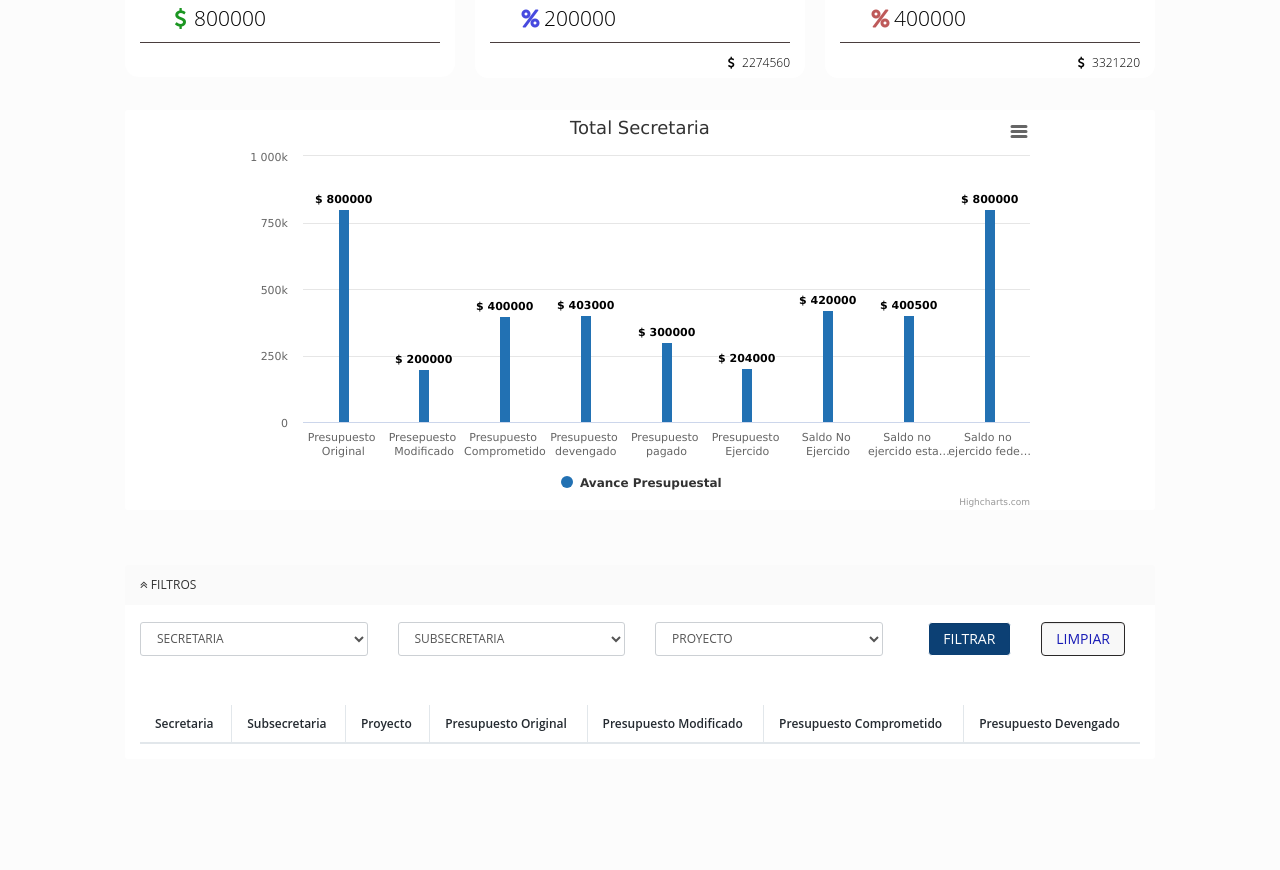
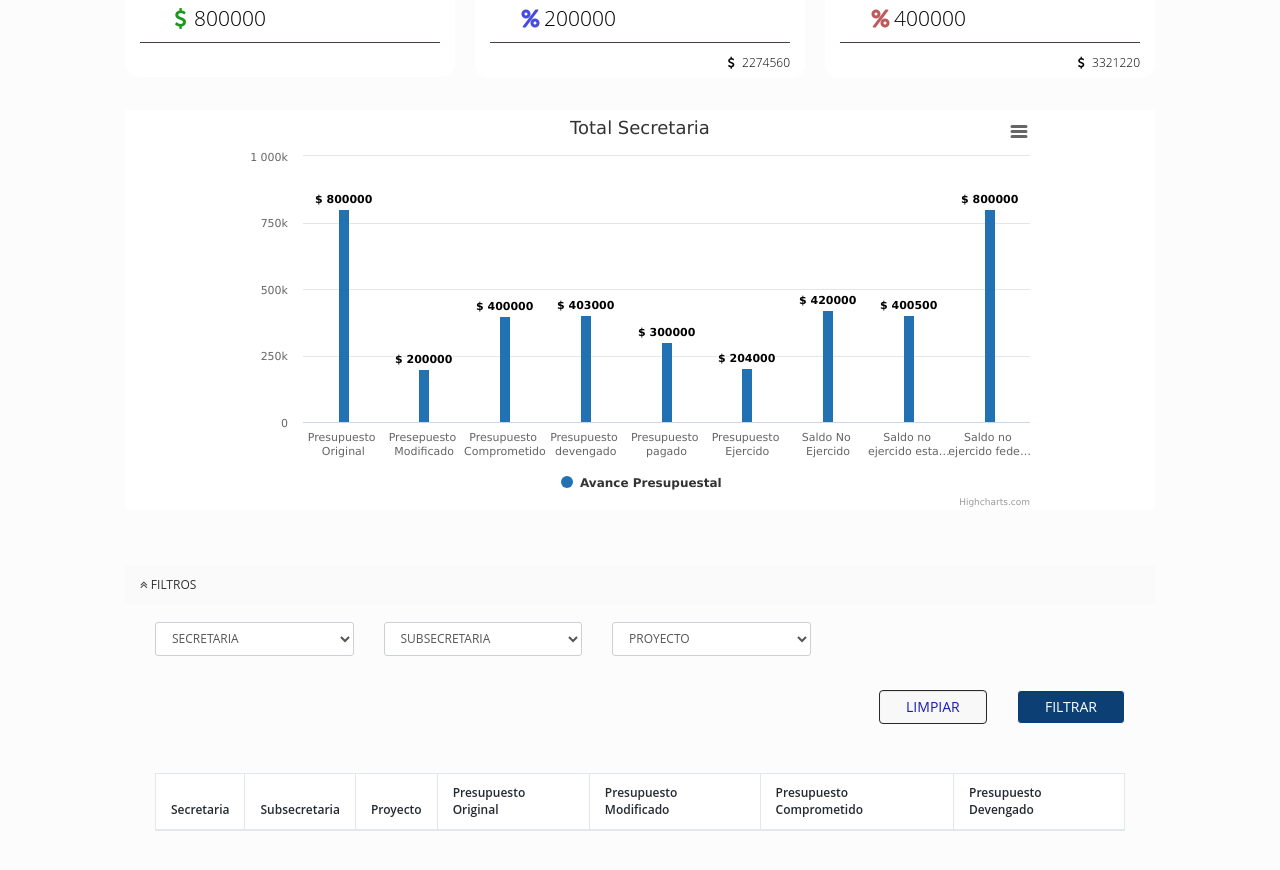
Before and after one commit to miguel1819/Formulario_Presupuestal_Mejorado, a plain HTML site: page View/index.html in a window 1280 px wide. Shown: the part 142-1012 px from the top of the page. Before the commit the page ends 941 px from the top, so only its background shows below. Drawn offline with nearby package versions, Linux system fonts and the light colour scheme.

Commit message:
first commit

```diff
--- a/View/index.html
+++ b/View/index.html
@@ -97,6 +97,7 @@
 									<h3 class="panel-title"><i class="fa fa-angle-double-up" aria-hidden="true"></i>  FILTROS
 									</div>
 										<!-- funciones de Cobobox Filter Status -->
+										<div class="col-md-11">
 											<div class="col-md-3 pull-left" >
 												<br>
 													<select name="cbxSecretaria" id="cbxSecretaria" class="form-control" onchange=FiltrocbxSecretaria()>
@@ -118,10 +119,11 @@
 													</select>
 												<br>
 											</div>
+										</div>
 										<!-- FIn de Cobobox Filter Status -->
 										<!-- Boton Limpiar y filtrar -->
-										<div class="col-md-3 pull-left">
-											<div class="col-md-6 " >
+										<div class="col-md-10 pull-right">
+											<div class="col-md-2 pull-right" >
 												<br>
 													<button
 														class="form-control-filtrar"
@@ -137,7 +139,7 @@
 													<br>
 												<br>
 											</div>
-											<div class="col-md-6 " >
+											<div class="col-md-2 pull-right" >
 												<br>
 													<button value="Electrical"
 														onMouseover="this.style.color='grey'"
@@ -154,6 +156,7 @@
 											</div>
 										</div>
 										<!-- FIn de Botones -->
+										<div class="col-md-12 pull-right" >
 											<div class="panel-body table-responsive">
 												<table id="data_table" class=" table table-striped table-bordered table-responsive">
 													<thead>
@@ -170,6 +173,7 @@
 													<tbody id="data">
 													</tbody>
 												</table>
+											</div>
 										</div>
 								</div>
 								<!-- end panel -->
```
Lines whose indentation alone changed are shown as unchanged.
